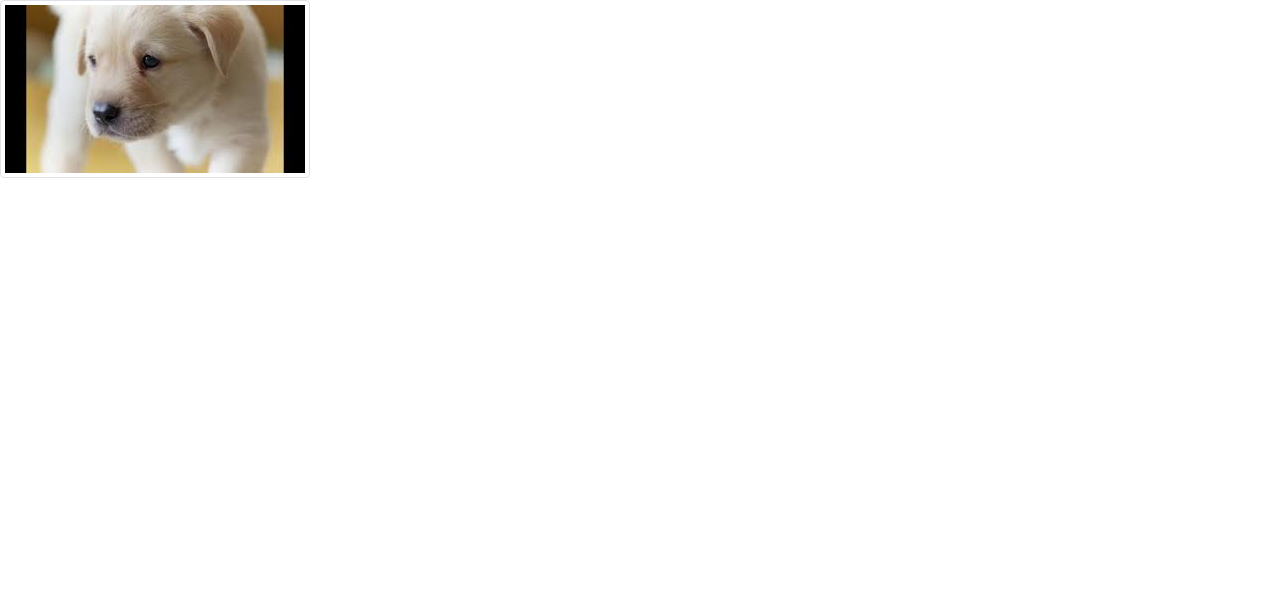
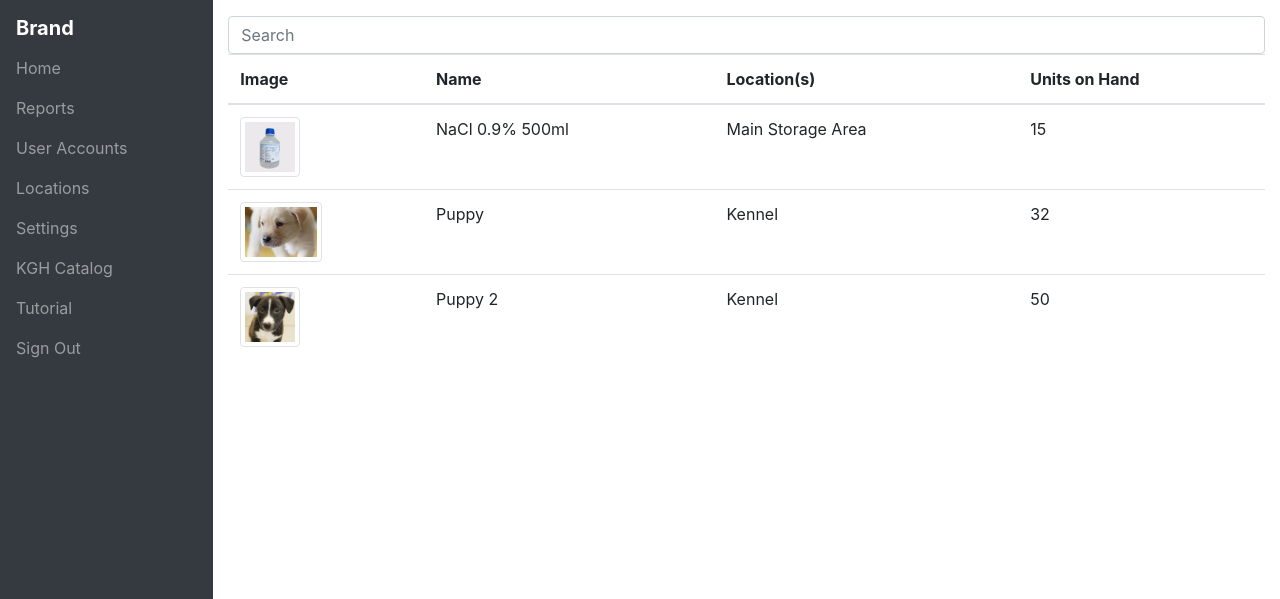
Before and after one commit to Queens-Patient-Simulation-Lab/Inventory, a Django app: page /home/ in a window 1280 px wide. Shown: the top 599 px of the page. Run offline with Django 3.2, Linux system fonts and the light colour scheme; some libraries are stand-ins or nearby versions.

Commit message:
Made homepage mockup and added some more photos.
Tagged all views with @xframe_options_exempt to allow embedding of the web page in presentation

```diff
--- a/inventory/templates/inventory/homepage.html
+++ b/inventory/templates/inventory/homepage.html
@@ -1,5 +1,45 @@
-{% extends "inventory/base_template.html" %}
+{% extends "inventory/chrome_template.html" %}
 {% load static %}
-{% block content %}
-  <img src="{% static 'inventory/puppy.jpeg' %}"  class="img-thumbnail">
-{% endblock content %}
+{% block body %}
+
+    <div class="md-form mt-0" >
+        <input class="form-control" type="text" placeholder="Search" aria-label="Search">
+    </div>
+
+    <table class="table table-hover">
+      <thead>
+        <tr>
+          <th scope="col">Image</th>
+          <th scope="col">Name</th>
+          <th scope="col">Location(s)</th>
+          <th scope="col">Units on Hand</th>
+        </tr>
+      </thead>
+      <tbody>
+        <tr>
+          <th scope="row"><img src="{% static 'inventory/nacl.jpg' %}"  class="img-thumbnail img-responsive img-rounded" style="max-height: 60px; max-width: 70px;"></th>
+          <td>NaCl 0.9% 500ml</td>
+          <td>Main Storage Area</td>
+          <td>15</td>
+        </tr>
+        <tr>
+          <th scope="row"><img src="{% static 'inventory/puppy.jpeg' %}"  class="img-thumbnail img-responsive img-rounded" style="max-height: 60px; max-width: 100px;"></th>
+          <td>Puppy</td>
+          <td>Kennel</td>
+          <td>32</td>
+        </tr>
+        <tr>
+          <th scope="row"><img src="{% static 'inventory/puppy2.jpeg' %}"  class="img-thumbnail img-responsive img-rounded" style="max-height: 60px; max-width: 100px;"></th>
+          <td>Puppy 2</td>
+          <td>Kennel</td>
+          <td>50</td>
+        </tr>
+      </tbody>
+    </table>
+
+    {# Drop down list for editing item quantities per row #}
+
+
+
+
+{% endblock body %}
--- a/inventory/views.py
+++ b/inventory/views.py
@@ -1,20 +1,25 @@
 from django.shortcuts import render, redirect
 from django.http import HttpResponse
+from django.views.decorators.clickjacking import xframe_options_exempt
 
 # Create your views here.
+@xframe_options_exempt
 def login(request):
     print(request.method)
     if (request.method == 'POST'):
-        return redirect('inventory-homepage')
+        return redirect('homepage')
     else:
         return render(request, 'inventory/login.html')
 
+@xframe_options_exempt
 def homePage(request):
     return render(request, 'inventory/homepage.html')
 
+@xframe_options_exempt
 def sampleReport(request):
     return render(request, 'inventory/report_sample.html')
 
 
+@xframe_options_exempt
 def sampleItem(request):
     return render(request, 'inventory/sample-item.html')
--- a/simulation_lab/settings.py
+++ b/simulation_lab/settings.py
@@ -119,3 +119,8 @@ USE_TZ = True
 # https://docs.djangoproject.com/en/2.2/howto/static-files/
 
 STATIC_URL = '/static/'
+
+
+#Xframeoptions (For embedding in revealjs presentation)
+
+#X_FRAME_OPTIONS = 'SAMEORIGIN'
```
Also changed, not shown: inventory/static/inventory/nacl.jpg (added), inventory/static/inventory/puppy.jpeg, inventory/static/inventory/puppy2.jpeg (added).
